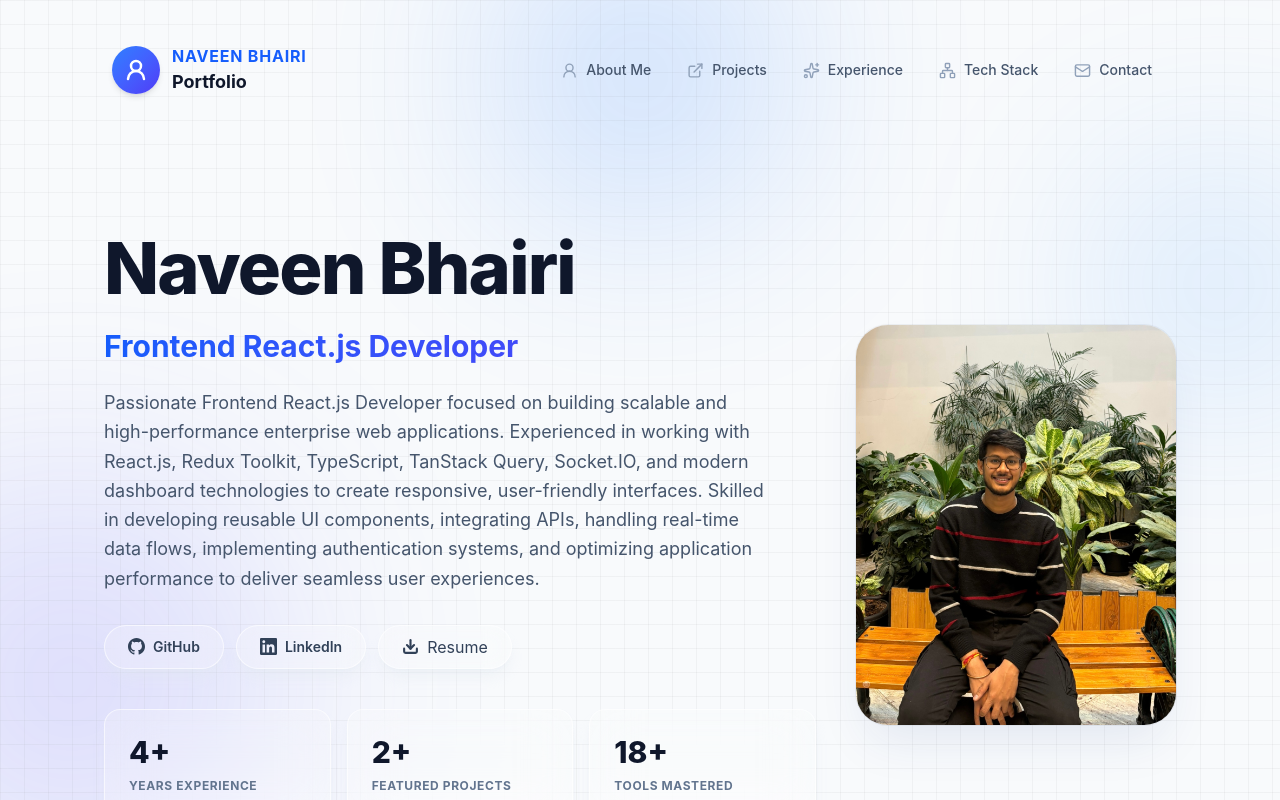
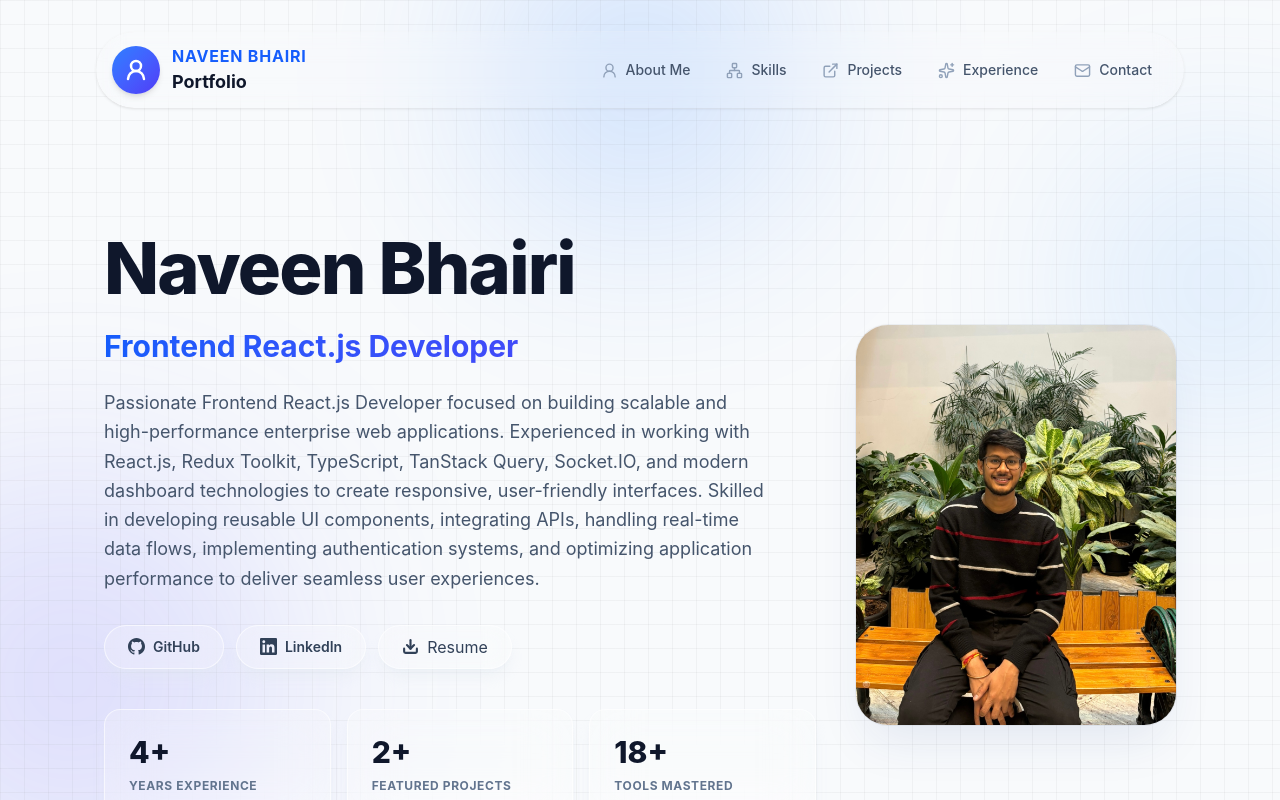
Before and after one commit to naveenbhairi/Profile, a React (Vite) app: page / in a window 1280 px wide. Shown: the top 800 px of the page. Built offline with nearby package versions, Linux system fonts and the light colour scheme.

Commit message:
Resolved merge conflicts0

```diff
--- a/src/App.tsx
+++ b/src/App.tsx
@@ -149,9 +149,9 @@ const initialProfile: Profile = {
 
 const navItems = [
   { href: "#about", icon: <UserRound size={17} />, label: "About Me" },
+  { href: "#skills", icon: <Network size={17} />, label: "Skills" },
   { href: "#projects", icon: <ExternalLink size={17} />, label: "Projects" },
   { href: "#experience", icon: <Sparkles size={17} />, label: "Experience" },
-  { href: "#skills", icon: <Network size={17} />, label: "Tech Stack" },
   { href: "#contact", icon: <Mail size={17} />, label: "Contact" },
 ];
 
@@ -206,7 +206,7 @@ function App() {
       </div>
 
       <div className="mx-auto flex w-full max-w-6xl flex-col gap-20 px-4 py-8 sm:px-6 lg:px-8">
-        <header className={`sticky top-4 z-50 mx-auto w-full bg-transparent px-4 py-3 transition-all ${isMobileMenuOpen ? "rounded-3xl" : "rounded-full"}`}>
+        <header className={`sticky top-4 z-50 mx-auto w-full bg-white/10 backdrop-blur-md ring-1 ring-white/20 shadow-sm px-4 py-3 transition-all ${isMobileMenuOpen ? "rounded-3xl" : "rounded-full"}`}>
           <div className="flex items-center justify-between">
             <a href="#" className="group flex min-w-0 items-center gap-3">
               <div className="grid size-12 shrink-0 place-items-center rounded-full bg-gradient-to-br from-blue-500 to-indigo-600 text-white shadow-md transition-transform group-hover:scale-105">
```
